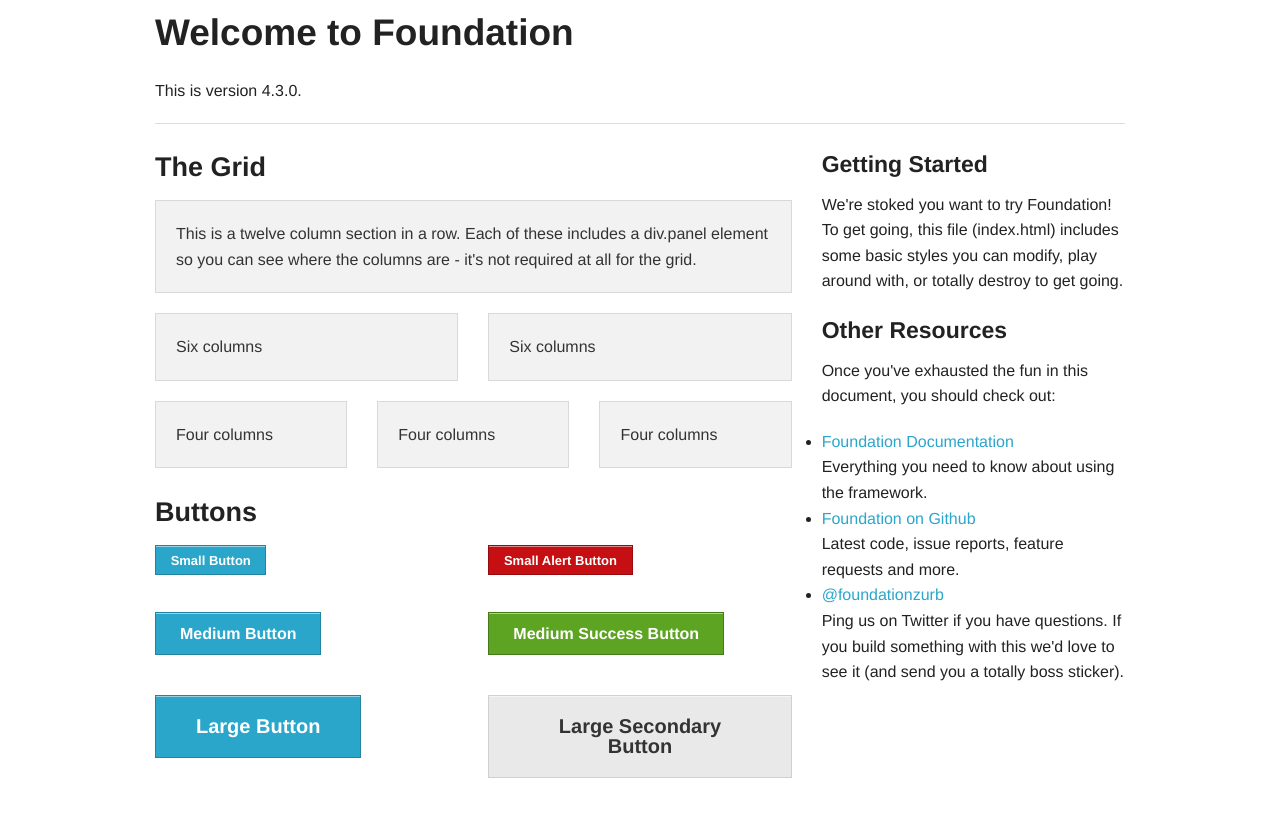
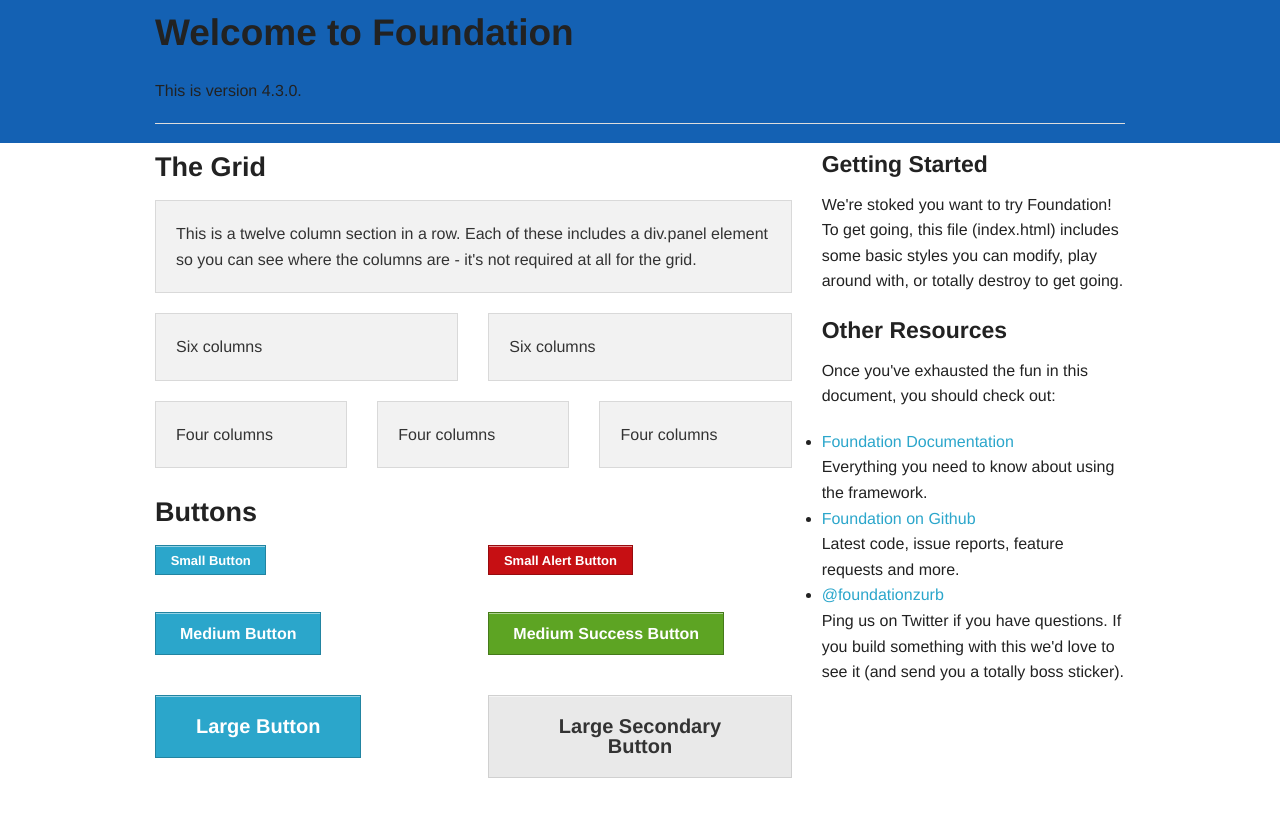
Before and after one commit to felipecastro92/foundation, a plain HTML site: page prueba/index.html in a window 1280 px wide. Drawn offline with Linux system fonts and the light colour scheme.

Commit message:
Cambié en la hoja de estilo #header_wrapper a .header_wrapper

```diff
--- a/prueba/sass/style.scss
+++ b/prueba/sass/style.scss
@@ -14,7 +14,7 @@
 	}
 }
 
-#header_wrapper{
+.header_wrapper{
 	background-color: #1461b3;
 
 	ul{
@@ -28,5 +28,4 @@
 		}
 	}
 
-
 }
```
Also changed, not shown: prueba/stylesheets/style.css.
